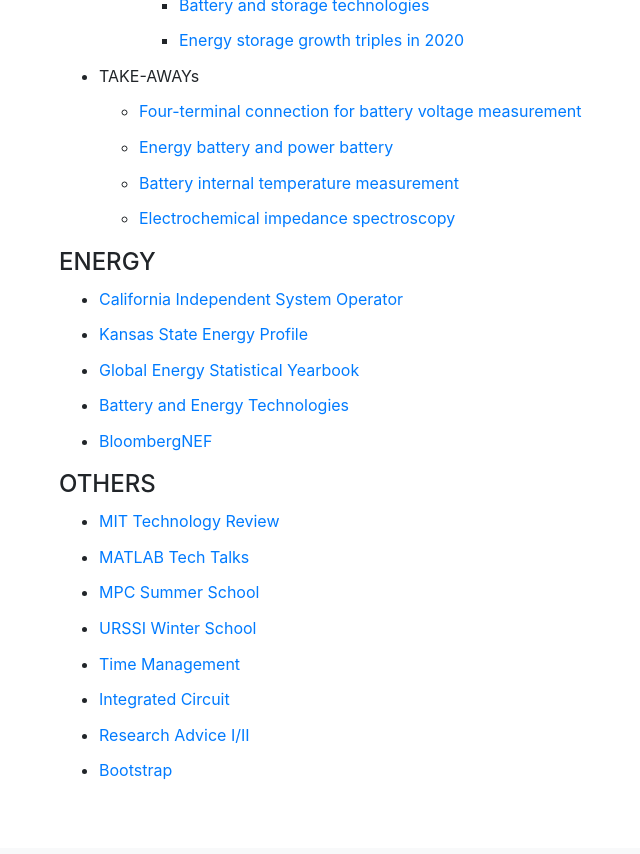
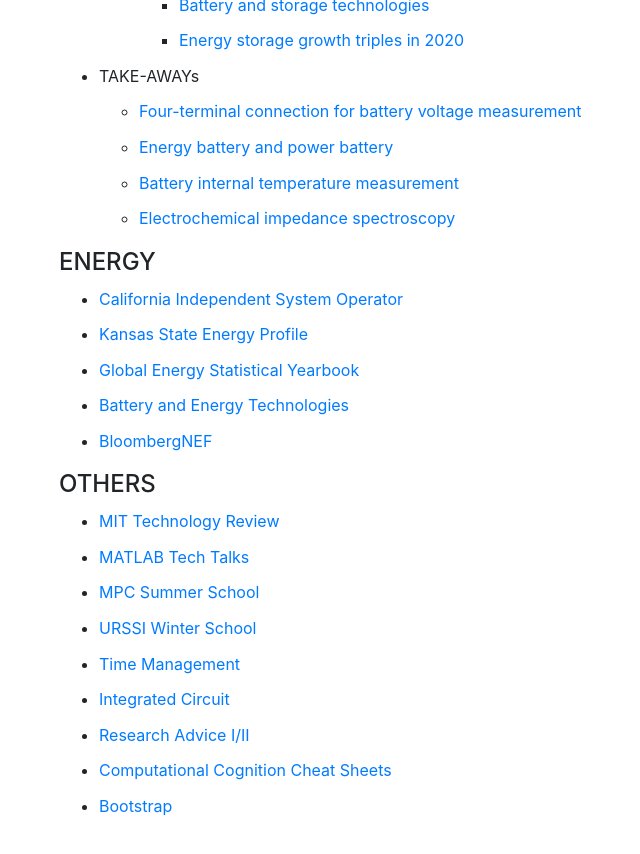
Before and after one commit to ningtian/ningtian.github.io, a Jekyll site: the page links/index.html, which Jekyll copies as it is, in a window 1280 px wide and 900 px high, scrolled down 1648 px. Shown: the top 854 px of the window, without its empty margins (121-761 px from the left). Built offline with Jekyll 4.4.1, drawn with Linux system fonts in a browser that asks for light colours.

Commit message:
Update index.html

```diff
--- a/links/index.html
+++ b/links/index.html
@@ -171,6 +171,7 @@
 		<li>
 		    <a href="http://taoxie.cs.illinois.edu/advice.htm#phd">Research Advice I</a><a href="https://www.microsoft.com/en-us/research/academic-program/write-great-research-paper/">/II</a>
 		</li>
+		<li><a href="http://www2.bcs.rochester.edu/sites/jacobslab/cheat_sheets.html">Computational Cognition Cheat Sheets </a></li>
 		<li><a href="https://getbootstrap.com/docs/4.3/components/alerts/">Bootstrap </a></li>
                 </ul>
     </div> <!-- end of <div class="a"> -->
```
